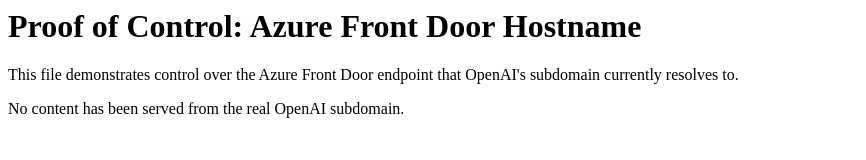
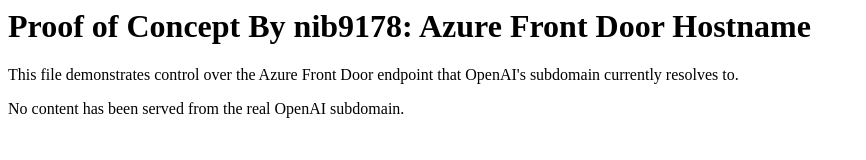
Before and after one commit to nivedtest1604/takeover, a plain HTML site: page index.html in a window 1280 px wide. Shown: the whole page, without its empty margins (0-866 px from the left). Drawn offline with Linux system fonts and the light colour scheme.

Commit message:
Update header to include researcher name in title

```diff
--- a/index.html
+++ b/index.html
@@ -1,6 +1,6 @@
 <!-- Bugcrowd Submission: 7e698b2e-3397-4b99-a4a2-c610ee6bab12 -->
 <!-- Researcher: nib9178 -->
 
-<h1>Proof of Control: Azure Front Door Hostname</h1>
+<h1>Proof of Concept By nib9178: Azure Front Door Hostname</h1>
 <p>This file demonstrates control over the Azure Front Door endpoint that OpenAI's subdomain currently resolves to.</p>
 <p>No content has been served from the real OpenAI subdomain.</p>
```
